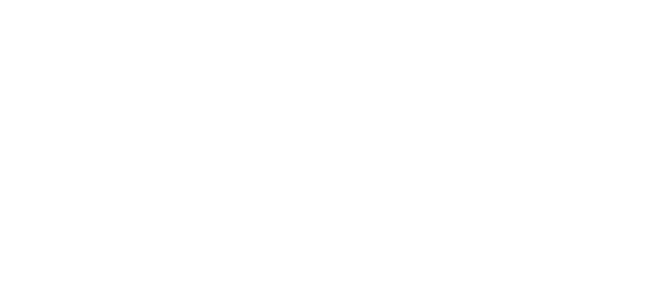
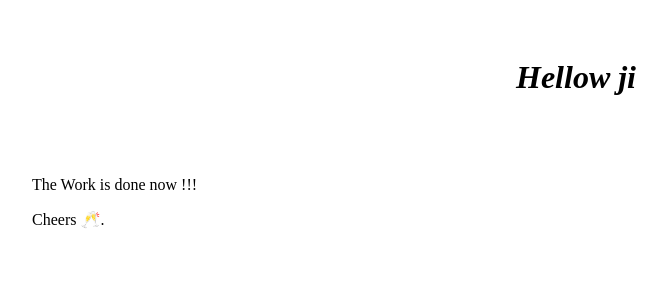
Before and after one commit to RT20022/blogadderDemo, a plain HTML site: page Blogs/blog_1/blog_1.html in a window 1280 px wide. Shown: the whole page, without its empty margins (72-739 px from the left). Drawn offline with Linux system fonts and the light colour scheme.

Commit message:
New Blog (blog_1) Added

```diff
--- a/Blogs/blog_1/blog_1.html
+++ b/Blogs/blog_1/blog_1.html
@@ -1,11 +1,19 @@
-<!DOCTYPE html>
-                                                <html lang="en">
-                                                <head>
+<!DOCTYPE html><html lang="en"><head>
                                                     <meta charset="UTF-8">
                                                     <meta name="viewport" content="width=device-width, initial-scale=1.0">
-                                                    <title>Blogs</title>
+                                                    <meta name="keywords" content="new,blog,hai,like,krdo"><meta name="description" content="This" is="" my="" description=""><title>today's Blog</title><style> body{
+                                        display: flex;
+                                        justify-content: center;
+                                        align-items: center;
+                                        width: 100%;
+                                    }
+
+                                    .container{
+                                        width: 85%;
+                                        margin-top: 30px;
+                                    }  </style>
                                                 </head>
                                                 <body>
 
-                                                </body>
-                                                </html>
+
+                                                </body><div class="container"><h1 style="text-align: center;"><em>Hellow ji </em></h1><h1><br></h1><p>The Work is done now !!!</p><p>Cheers 🥂.</p><p style="text-align: center;"><br></p></div></html>
```
